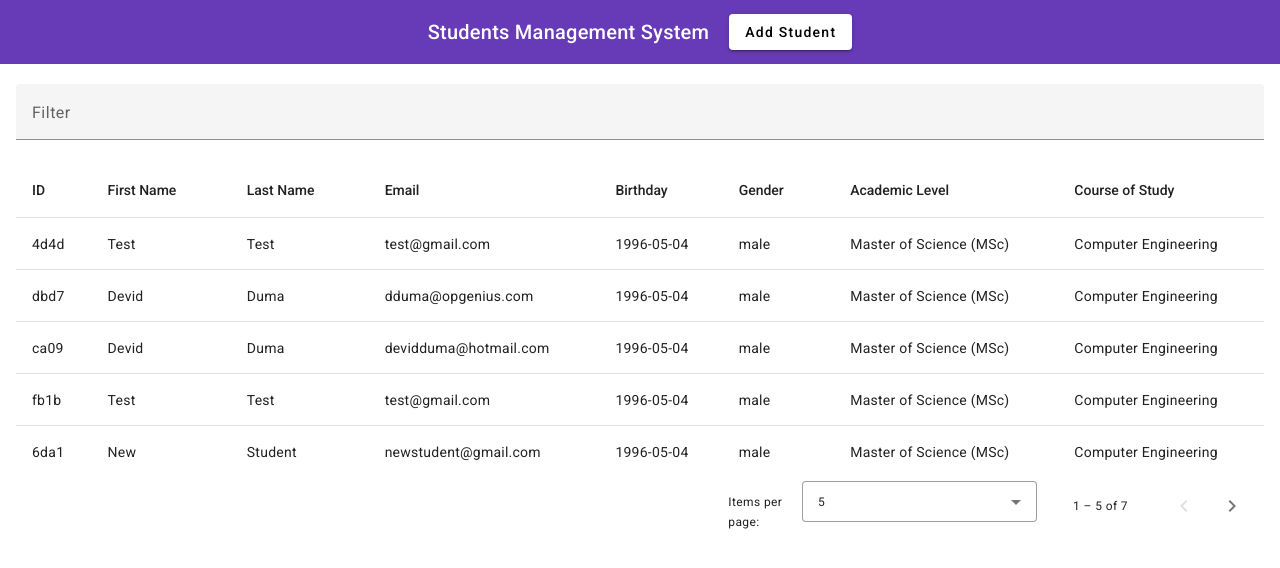
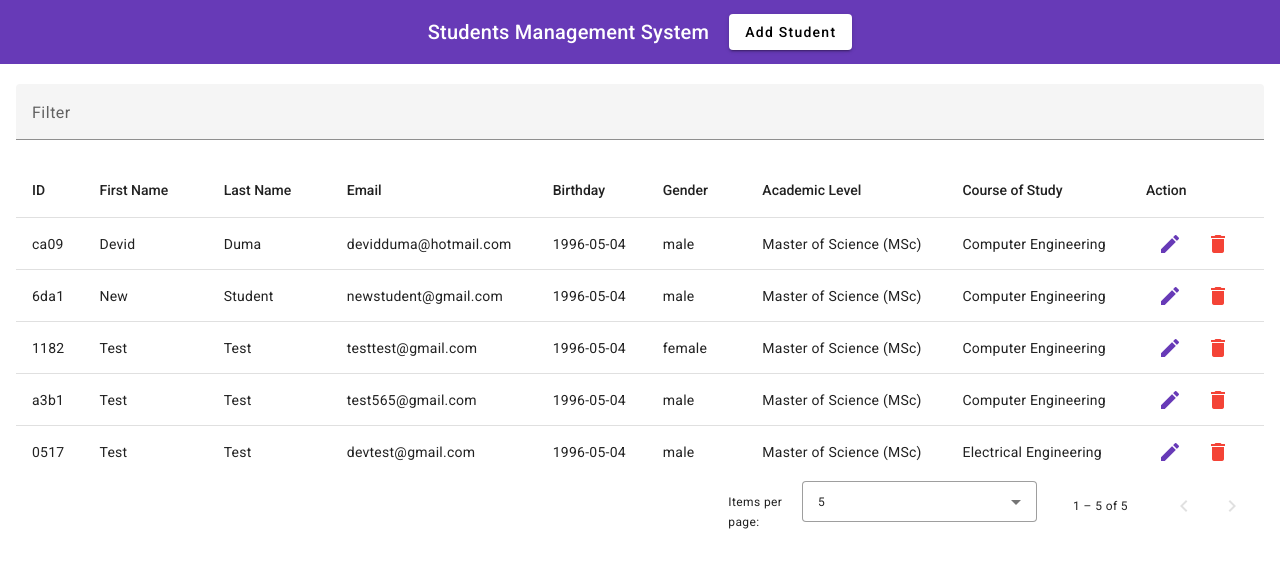
Before and after one commit to devidduma/students-crud-app, an Angular app: page / in a window 1280 px wide. Shown: the top 568 px of the page. Built offline with nearby package versions, Linux system fonts and the light colour scheme; data requests are answered from the project's data file.

Commit message:
delete implemented, refresh after add student

```diff
--- a/db.json
+++ b/db.json
@@ -1,40 +1,10 @@
 {
   "students": [
-    {
-      "id": "4d4d",
-      "firstName": "Test",
-      "lastName": "Test",
-      "email": "test@gmail.com",
-      "birthday": "1996-05-04T22:00:00.000Z",
-      "gender": "male",
-      "academicLevel": "Master of Science (MSc)",
-      "courseOfStudy": "Computer Engineering"
-    },
-    {
-      "id": "dbd7",
-      "firstName": "Devid",
-      "lastName": "Duma",
-      "email": "dduma@opgenius.com",
-      "birthday": "1996-05-04T22:00:00.000Z",
-      "gender": "male",
-      "academicLevel": "Master of Science (MSc)",
-      "courseOfStudy": "Computer Engineering"
-    },
     {
       "id": "ca09",
       "firstName": "Devid",
       "lastName": "Duma",
       "email": "devidduma@hotmail.com",
-      "birthday": "1996-05-04T22:00:00.000Z",
-      "gender": "male",
-      "academicLevel": "Master of Science (MSc)",
-      "courseOfStudy": "Computer Engineering"
-    },
-    {
-      "id": "fb1b",
-      "firstName": "Test",
-      "lastName": "Test",
-      "email": "test@gmail.com",
       "birthday": "1996-05-04T22:00:00.000Z",
       "gender": "male",
       "academicLevel": "Master of Science (MSc)",
@@ -61,14 +31,24 @@
       "courseOfStudy": "Computer Engineering"
     },
     {
-      "id": "b677",
+      "id": "a3b1",
       "firstName": "Test",
       "lastName": "Test",
-      "email": "devidd@gmail.com",
+      "email": "test565@gmail.com",
       "birthday": "1996-05-04T22:00:00.000Z",
       "gender": "male",
       "academicLevel": "Master of Science (MSc)",
       "courseOfStudy": "Computer Engineering"
+    },
+    {
+      "id": "0517",
+      "firstName": "Test",
+      "lastName": "Test",
+      "email": "devtest@gmail.com",
+      "birthday": "1996-05-04T22:00:00.000Z",
+      "gender": "male",
+      "academicLevel": "Master of Science (MSc)",
+      "courseOfStudy": "Electrical Engineering"
     }
   ]
 }
--- a/src/app/add-edit/add-edit.component.ts
+++ b/src/app/add-edit/add-edit.component.ts
@@ -1,5 +1,5 @@
 import {Component, Input, ViewChild} from '@angular/core';
-import {MatDialogActions, MatDialogContent, MatDialogTitle} from "@angular/material/dialog";
+import {MatDialogActions, MatDialogContent, MatDialogRef, MatDialogTitle} from "@angular/material/dialog";
 import {MatButton} from "@angular/material/button";
 import {MatFormField, MatHint, MatLabel} from "@angular/material/form-field";
 import {MatInput} from "@angular/material/input";
@@ -16,8 +16,6 @@
 import {NgForOf} from "@angular/common";
 import {FormBuilder, FormGroup, ReactiveFormsModule} from "@angular/forms";
 import {StudentsService} from "../services/students.service";
-import {DialogRef} from "@angular/cdk/dialog";
-import {ShowDataComponent} from "../show-data/show-data.component";
 
 @Component({
   selector: 'app-add-edit',
@@ -62,7 +60,7 @@
     "Architecture"
   ]
 
-  constructor(private _fb: FormBuilder, private _studService: StudentsService, private _dialogRef: DialogRef<AddEditComponent>) {
+  constructor(private _fb: FormBuilder, private _studService: StudentsService, private _dialogRef: MatDialogRef<AddEditComponent>) {
     this.form = this._fb.group({
         firstName: "",
         lastName: "",
@@ -79,7 +77,7 @@
     if(this.form.valid) {
       this._studService.addStudent(this.form.value).subscribe({
         next: (val: any) => {
-          this._dialogRef.close();
+          this._dialogRef.close(true);
         },
         error: (err: any) => {
           console.error(err);
--- a/src/app/app.component.ts
+++ b/src/app/app.component.ts
@@ -1,4 +1,4 @@
-import { Component } from '@angular/core';
+import {Component, ViewChild} from '@angular/core';
 import { RouterOutlet } from '@angular/router';
 import {MatToolbar} from "@angular/material/toolbar";
 import {MatButton, MatIconButton} from "@angular/material/button";
@@ -17,9 +17,19 @@
 export class AppComponent {
   title = 'crud-app';
 
+  @ViewChild(ShowDataComponent)
+  showData!: ShowDataComponent;
+
   constructor(private _dialog: MatDialog) {}
 
   openAddEditStudForm() {
-    this._dialog.open(AddEditComponent);
+    const dialogRef = this._dialog.open(AddEditComponent);
+    dialogRef.afterClosed().subscribe({
+      next: (val) => {
+        if(val) {
+          this.showData.getStudentList();
+        }
+      }
+    });
   }
 }
--- a/src/app/services/students.service.ts
+++ b/src/app/services/students.service.ts
@@ -16,4 +16,8 @@
   getStudentList(): Observable<any> {
     return this._http.get("http://localhost:3000/students");
   }
+
+  deleteStudent(id: number): Observable<any> {
+    return this._http.delete(`http://localhost:3000/students/${id}`);
+  }
 }
--- a/src/app/show-data/show-data.component.html
+++ b/src/app/show-data/show-data.component.html
@@ -49,6 +49,18 @@
         <td mat-cell *matCellDef="let row"> {{row.courseOfStudy}} </td>
       </ng-container>
 
+      <ng-container matColumnDef="action">
+        <th mat-header-cell *matHeaderCellDef mat-sort-header> Action </th>
+        <td mat-cell *matCellDef="let row">
+          <button mat-icon-button color="primary">
+            <mat-icon>edit</mat-icon>
+          </button>
+          <button mat-icon-button color="warn" (click)="deleteStudent(row.id)">
+            <mat-icon>delete</mat-icon>
+          </button>
+        </td>
+      </ng-container>
+
       <tr mat-header-row *matHeaderRowDef="displayedColumns"></tr>
       <tr mat-row *matRowDef="let row; columns: displayedColumns;"></tr>
 
--- a/src/app/show-data/show-data.component.ts
+++ b/src/app/show-data/show-data.component.ts
@@ -13,6 +13,8 @@
 import {MatInput} from "@angular/material/input";
 import {StudentsService} from "../services/students.service";
 import {DatePipe} from "@angular/common";
+import {MatIconButton} from "@angular/material/button";
+import {MatIcon} from "@angular/material/icon";
 
 @Component({
   selector: 'app-show-data',
@@ -35,13 +37,15 @@
     MatPaginator,
     MatLabel,
     MatSortHeader,
-    DatePipe
+    DatePipe,
+    MatIconButton,
+    MatIcon
   ],
   templateUrl: './show-data.component.html',
   styleUrl: './show-data.component.css'
 })
 export class ShowDataComponent implements OnInit {
-  displayedColumns: string[] = ['id', 'firstName', 'lastName', 'email', 'birthday', 'gender', 'academicLevel', 'courseOfStudy'];
+  displayedColumns: string[] = ['id', 'firstName', 'lastName', 'email', 'birthday', 'gender', 'academicLevel', 'courseOfStudy', "action"];
   dataSource!: MatTableDataSource<any>;
 
   @ViewChild(MatPaginator) paginator!: MatPaginator;
@@ -74,4 +78,15 @@
       }
     })
   }
+
+  deleteStudent(id: number) {
+    this._stuService.deleteStudent(id).subscribe({
+      next: (res) => {
+        this.getStudentList();
+      },
+      error: (err) => {
+        console.log(err);
+      }
+    })
+  }
 }
```
